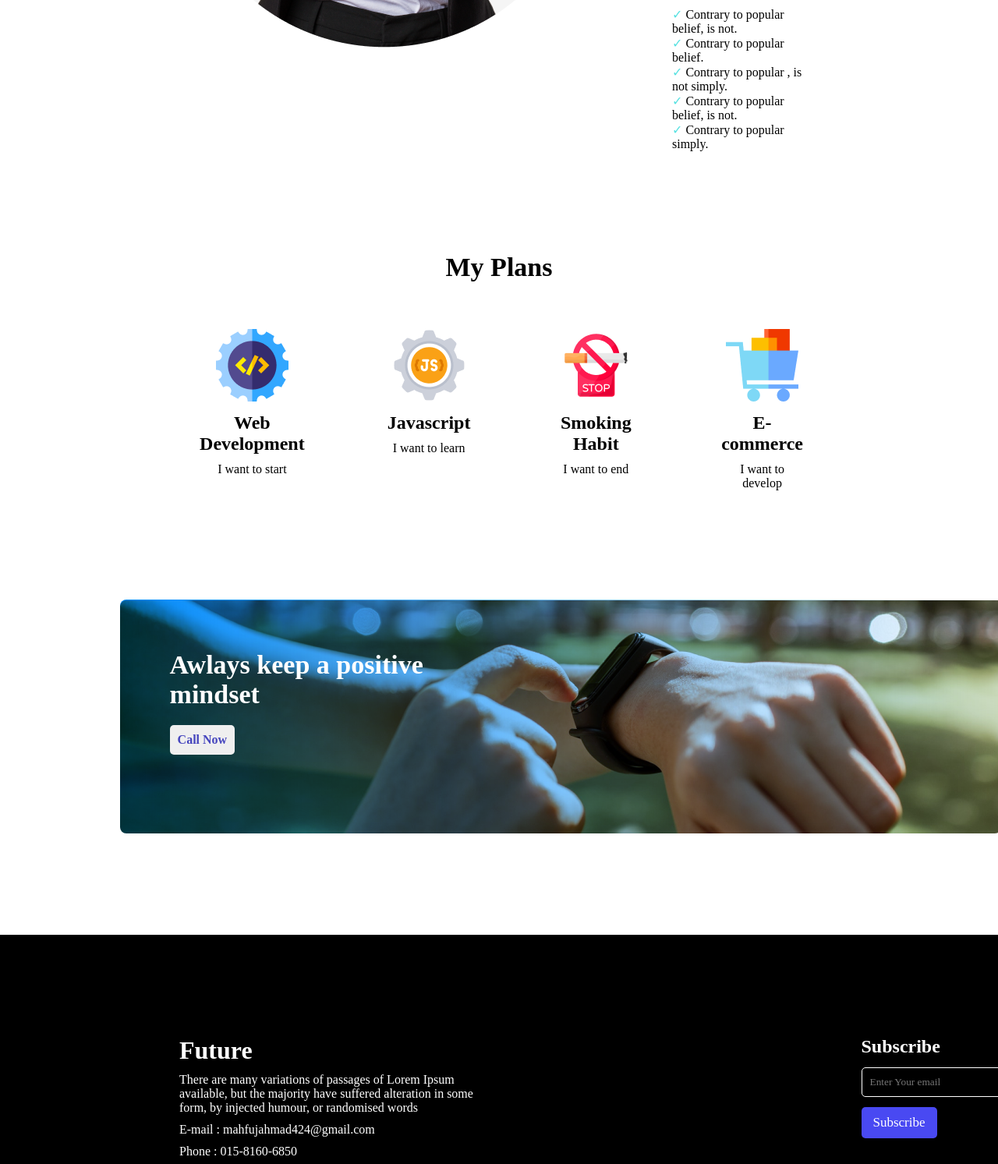
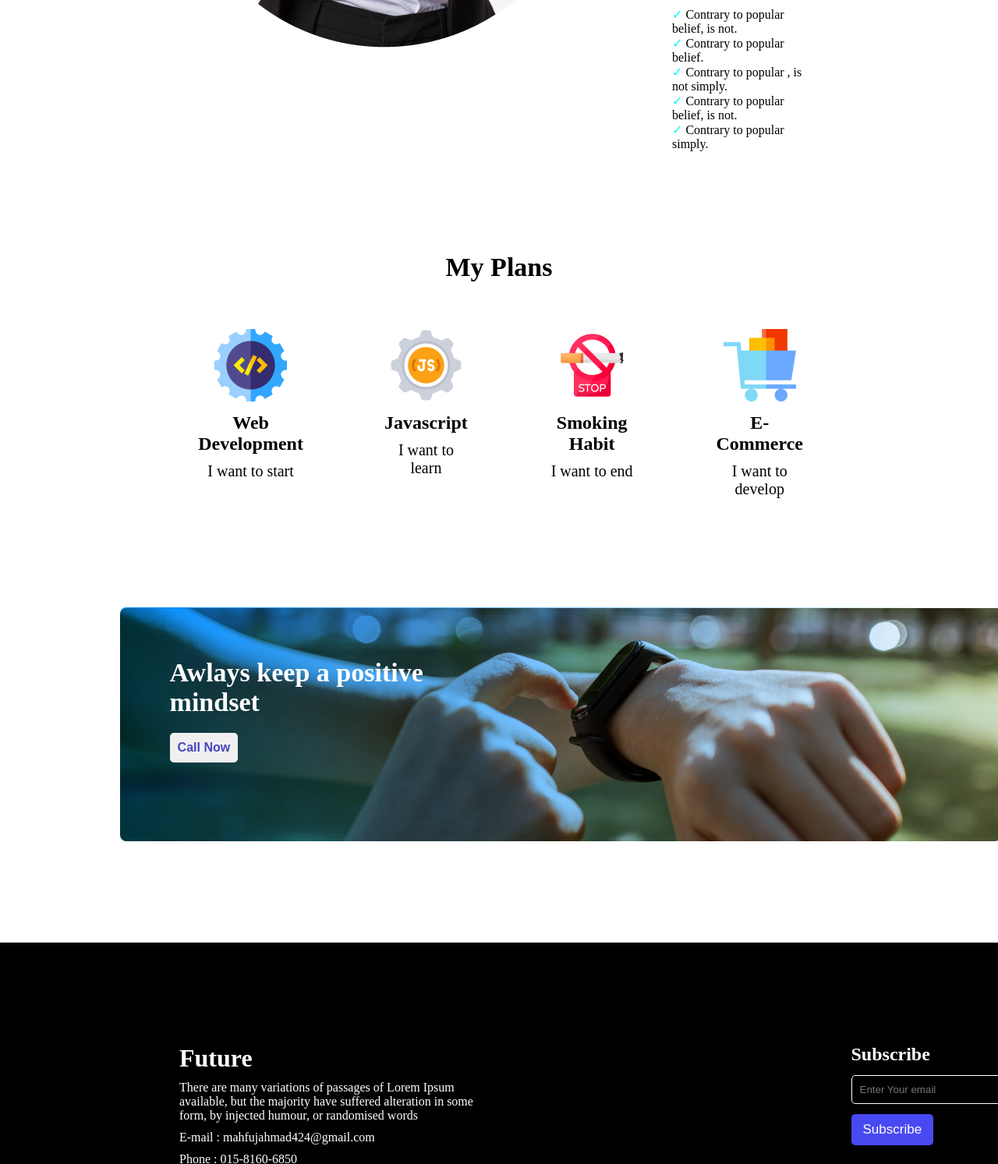
Before and after one commit to Mahfuj424/new-year-new-me, a plain HTML site: page index.html in a window 1280 px wide. Shown: the part 1603-3096 px from the top of the page at 78% size. Drawn offline with Linux system fonts and the light colour scheme.

Commit message:
first commit

```diff
--- a/index.html
+++ b/index.html
@@ -59,7 +59,7 @@
                 </div>
                 <div>
                     <img src="images/icons/ecom.png" alt="">
-                    <h2>E-commerce</h2>
+                    <h2>E-Commerce</h2>
                     <p>I want to develop</p>
                 </div>
             </div>
@@ -74,7 +74,7 @@
     </main>
     <!-- this is my future plan footer -->
     <footer class="future-plan">
-        <div class="footer-item-1">
+        <div class="footer-items-1">
             <h1>Future</h1>
             <p>There are many variations of passages of Lorem Ipsum available, but the majority have suffered alteration in some form, by injected humour, or randomised words</p>
             <p>E-mail : mahfujahmad424@gmail.com</p>
@@ -87,10 +87,10 @@
         </div>
         <div>
             <form>
-                <div class="footer-item-2">
+                <div class="footer-items-2">
                     <h2>Subscribe</h2>
                     <input type="email" name="" id="" placeholder="Enter Your email"><br>
-                    <button>Subscribe</button>
+                    <button type="submit">Subscribe</button>
                 </div>
             </form>
         </div>
--- a/styles/new-year.css
+++ b/styles/new-year.css
@@ -7,7 +7,7 @@ header{
 }
 *{
     margin: 0;
-    font-family:'Times New Roman', Times, serif;
+
 }
 .header-title{
     text-align: right;
@@ -53,7 +53,7 @@ section{
     list-style: none;
 }
 .currect{
-    color: rgb(87, 225, 225);
+    color: rgb(8, 247, 247);
 }
 /* this is my plans item style */
 .plans-title{
@@ -72,6 +72,7 @@ section{
 }
 .plans-work p, img{
     margin: 10px 0;
+    font-size: 20px;
 }
 /* Regular exercise keeps your mind healthy */
 .healthy-mind{
@@ -104,7 +105,6 @@ section{
 
 .future-plan{
     width: 1519.5px;
-    height: 450px;
     background-color: black;
     color: white;
     display: flex;
@@ -113,19 +113,19 @@ section{
 .social-media{
     display: flex;
 }
-.footer-item-1{
+.footer-items-1{
     padding: 130px 480px 130px 230px;
 }
-.footer-item-2{
+.footer-items-2{
     padding: 130px 229px 243px 0;
 }
-.footer-item-1 p{
+.footer-items-1 p{
     margin: 10px 0;
 }
-.footer-item-1 img{
-    margin-right: 13px;
+.footer-items-1 img{
+    margin-right: 20px;
 }
-.footer-item-2 input{
+.footer-items-2 input{
     margin: 13px 0;
     color: white;
     background-color: black;
@@ -133,7 +133,7 @@ section{
     border: 1px solid white;
     border-radius: 5px;
 }
-.footer-item-2 button{
+.footer-items-2 button{
     padding: 10px 15px;
     border: none;
     border-radius: 5px;
```
